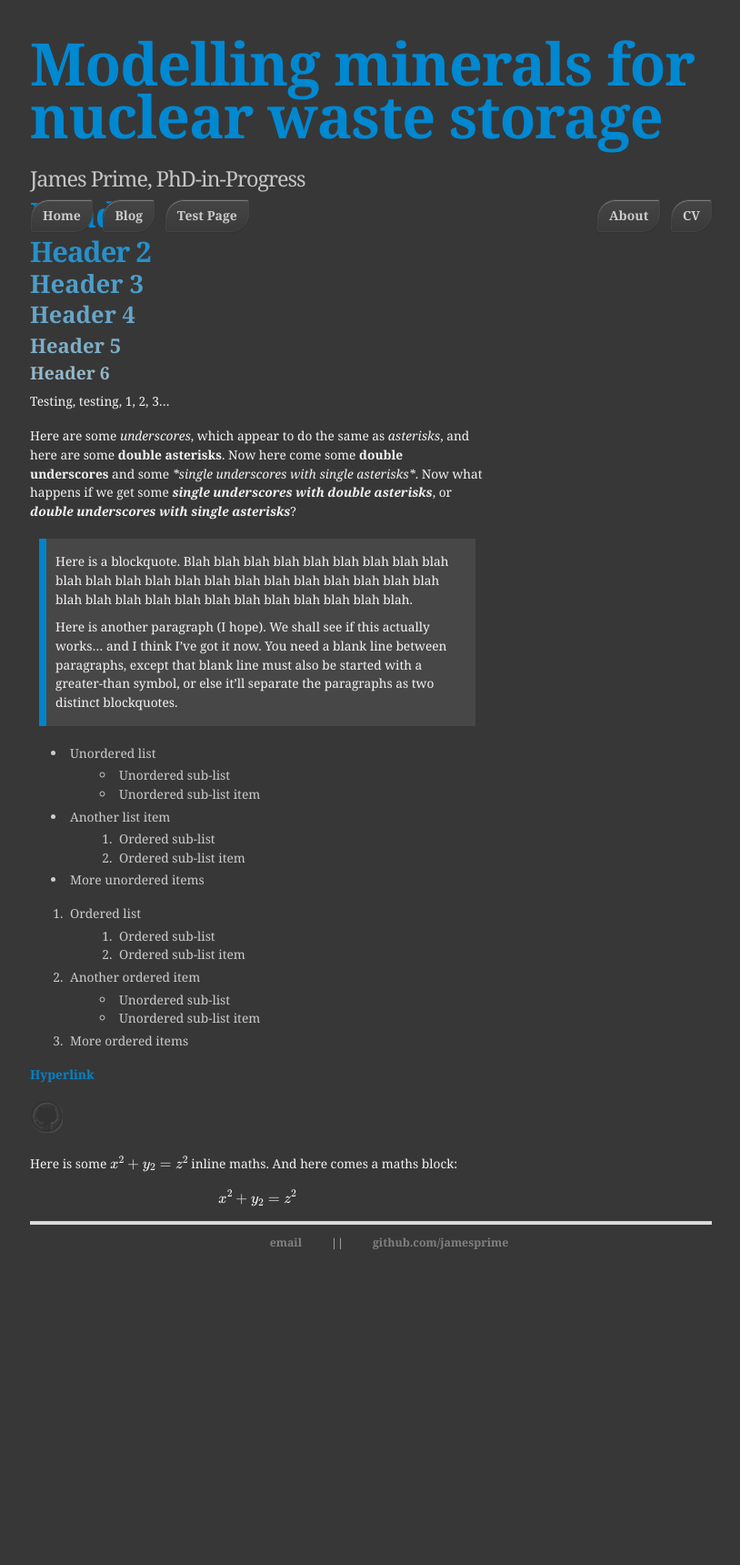
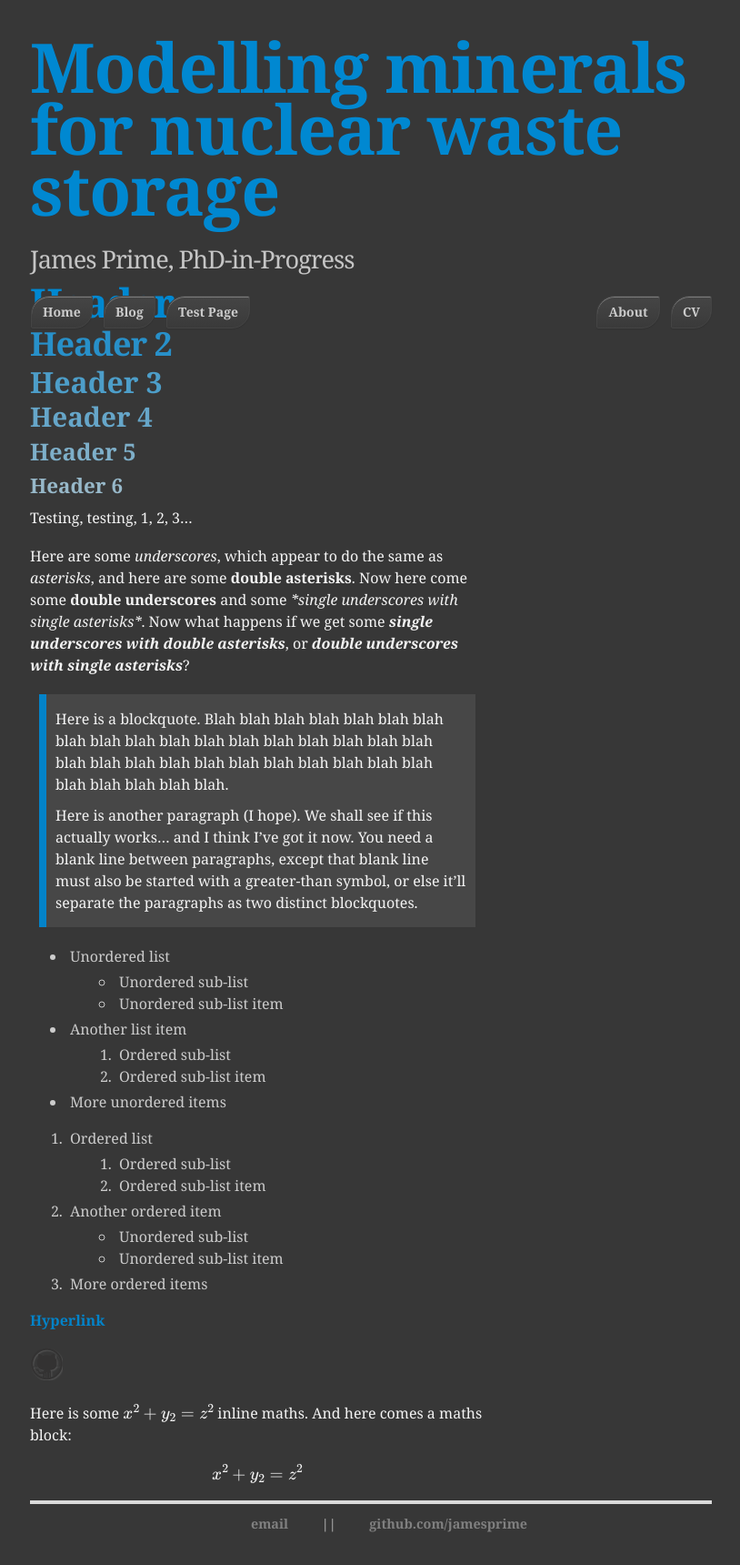
Before and after one commit to jamesprime/jamesprime.github.io, a Jekyll site: the page built from _pages/dhtest/index.md, in a window 1280 px wide. Shown: the whole page at 91% size, without its empty margins (232-1046 px from the left). Built offline with Jekyll 4.4.1, drawn with Linux system fonts in a browser that asks for light colours; nearby versions of some CDN libraries; formulas are drawn with MathJax 3; before the commit the page ends 1410 px from its top, so only the background shows below that.

Commit message:
Updated _sass/uberduper.scss
Made .banner display:inline-block as a test, and changed body font from 86% to 100%

```diff
--- a/_sass/uberduper.scss
+++ b/_sass/uberduper.scss
@@ -5,7 +5,7 @@
 body {
     background: #373737;
     color: #e5e5e5;
-    font: 86% Merriweather, Georgia, Charter, 'Bitstream Charter', serif;
+    font: 100% Merriweather, Georgia, Charter, 'Bitstream Charter', serif;
     line-height: 1.2em;
     margin: 0 auto;
     padding: 0;
@@ -241,7 +241,7 @@ div.slogan {
     // box-shadow: 0 1px 3px rgba(0, 0, 0, .25);
     // border-radius: 0 2px 2px 0;
     // padding-right: 10px;
-    display: block;
+    display: inline-block;
 
     .button {
         border: 1px solid #444;
```
